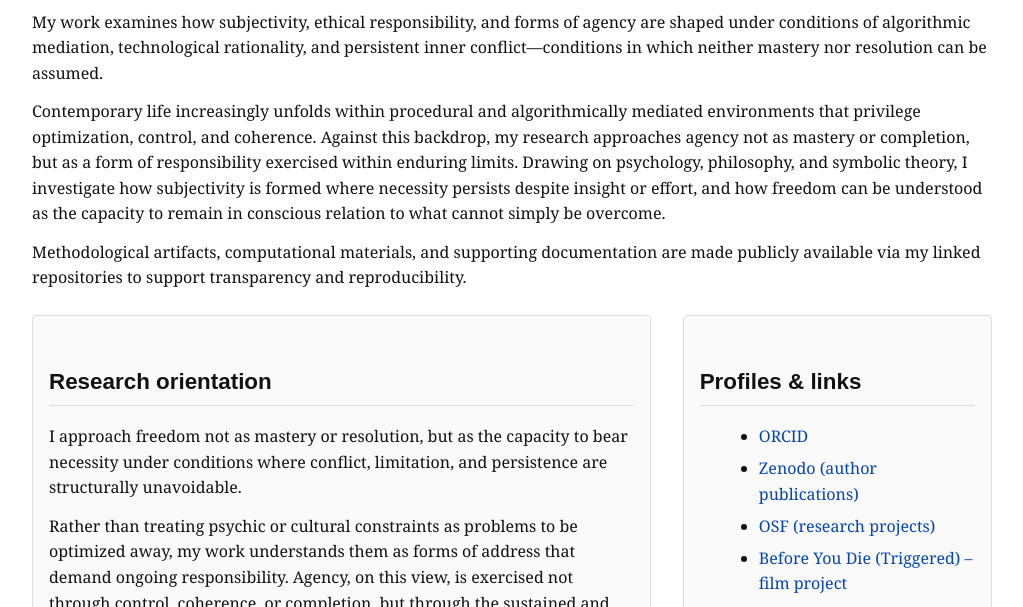
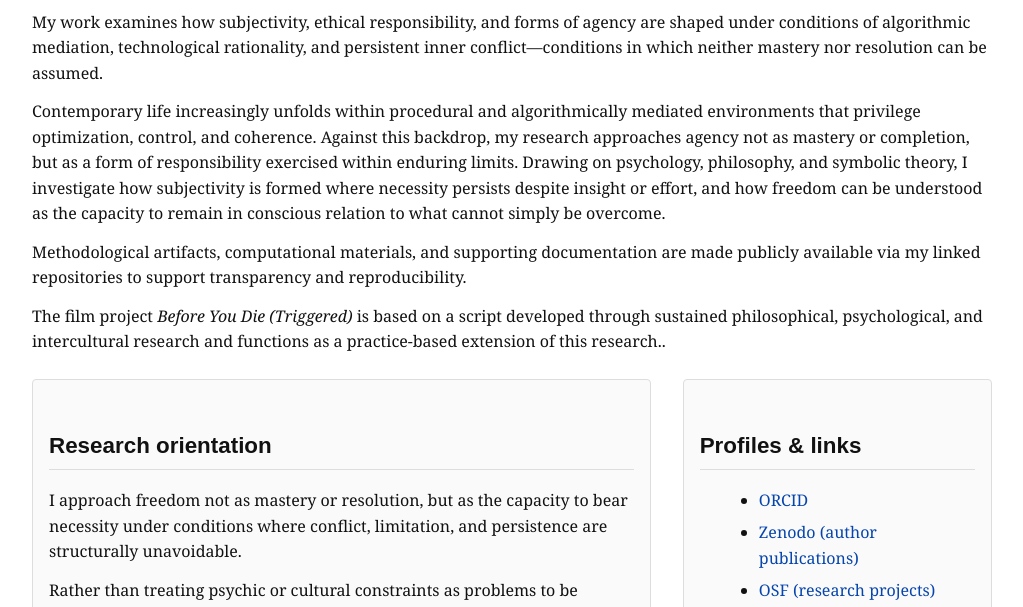
Before and after one commit to rafaelfriebe/rafaelfriebe.github.io, a plain HTML site: page index.html in a window 1280 px wide. Shown: the part 169-776 px from the top of the page, without its empty margins (128-1151 px from the left). Drawn offline with Linux system fonts and the light colour scheme.

Commit message:
Update index.html

```diff
--- a/index.html
+++ b/index.html
@@ -109,7 +109,11 @@
     Methodological artifacts, computational materials, and supporting documentation are made publicly
     available via my linked repositories to support transparency and reproducibility.
   </p>
-
+  <p>
+    The film project <em>Before You Die (Triggered)</em> is based on a script developed through
+  sustained philosophical, psychological, and intercultural research and functions as a
+  practice-based extension of this research..
+  </p>
   <div class="grid">
 
     <div class="box">
@@ -139,7 +143,7 @@
         <li><a href="https://orcid.org/0009-0003-5676-1271" target="_blank">ORCID</a></li>
         <li><a href="https://doi.org/10.5281/zenodo.18000975" target="_blank">Zenodo (author publications)</a></li>
         <li><a href="https://osf.io/7ydkr/overview" target="_blank">OSF (research projects)</a></li>
-        <li><a href="https://www.imagefilme-musikvideos.de/die-before-you-die-triggered/" target="_blank">Before You Die (Triggered) – film project</a></li>
+        <li><a href="https://www.imagefilme-musikvideos.de/die-before-you-die-triggered/" target="_blank">Die Before You Die (Triggered) – script-based applied symbolic inquiry</a></li>
         <li><a href="https://www.imdb.com/name/nm15068174/" target="_blank">IMDb (selected film work)</a></li>
       </ul>
 
```
